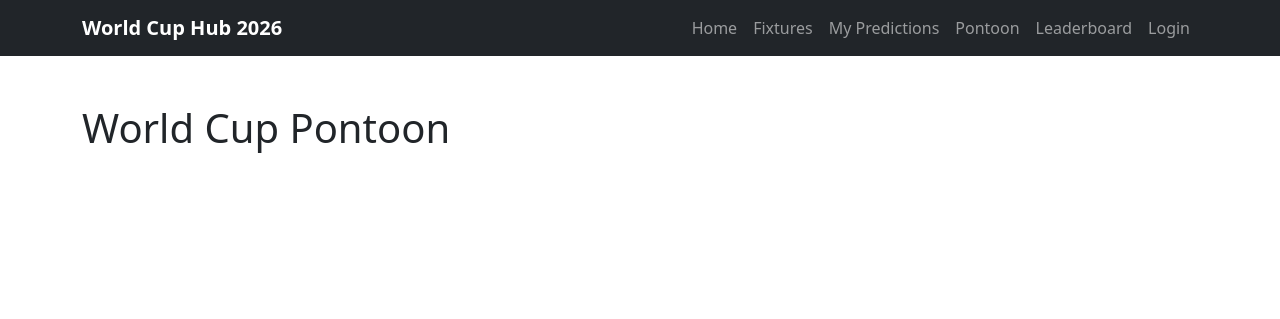
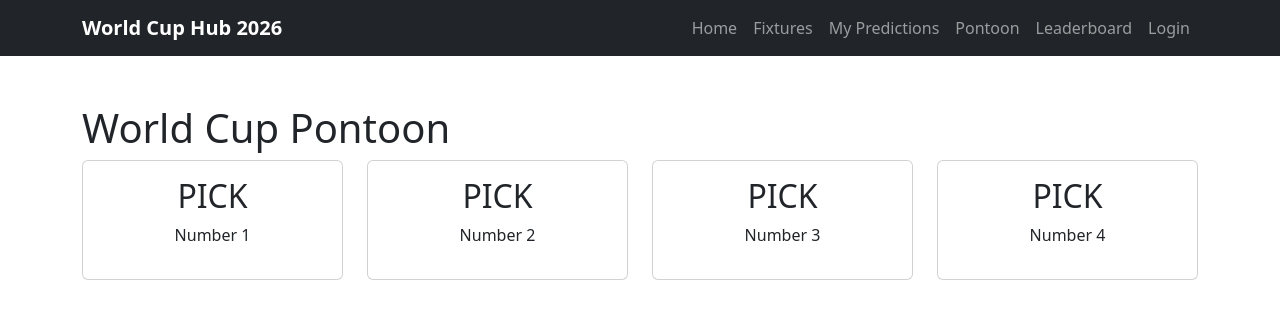
Before and after one commit to joeb-brfc/world-cup-hub-2026, a Django app: page /pontoon/ in a window 1280 px wide. Shown: the top 319 px of the page. Run offline with Django 5.2, Linux system fonts and the light colour scheme; data comes from the database, SQL or seed files in the repository.

Commit message:
Display Pontoon football numbers

```diff
--- a/pontoon/templates/pontoon/pontoon_home.html
+++ b/pontoon/templates/pontoon/pontoon_home.html
@@ -10,6 +10,32 @@ Pontoon | World Cup Hub 2026
 
     <h1>World Cup Pontoon</h1>
 
+    <div class="row">
+
+    {% for ball in balls %}
+
+        <div class="col-6 col-md-3 mb-3">
+
+            <div class="card text-center">
+
+                <div class="card-body">
+
+                    <h2>PICK</h2>
+
+                    <p>
+                        Number {{ ball.number }}
+                    </p>
+
+                </div>
+
+            </div>
+
+        </div>
+
+    {% endfor %}
+
+</div>
+
 </section>
 
 {% endblock %}
```
